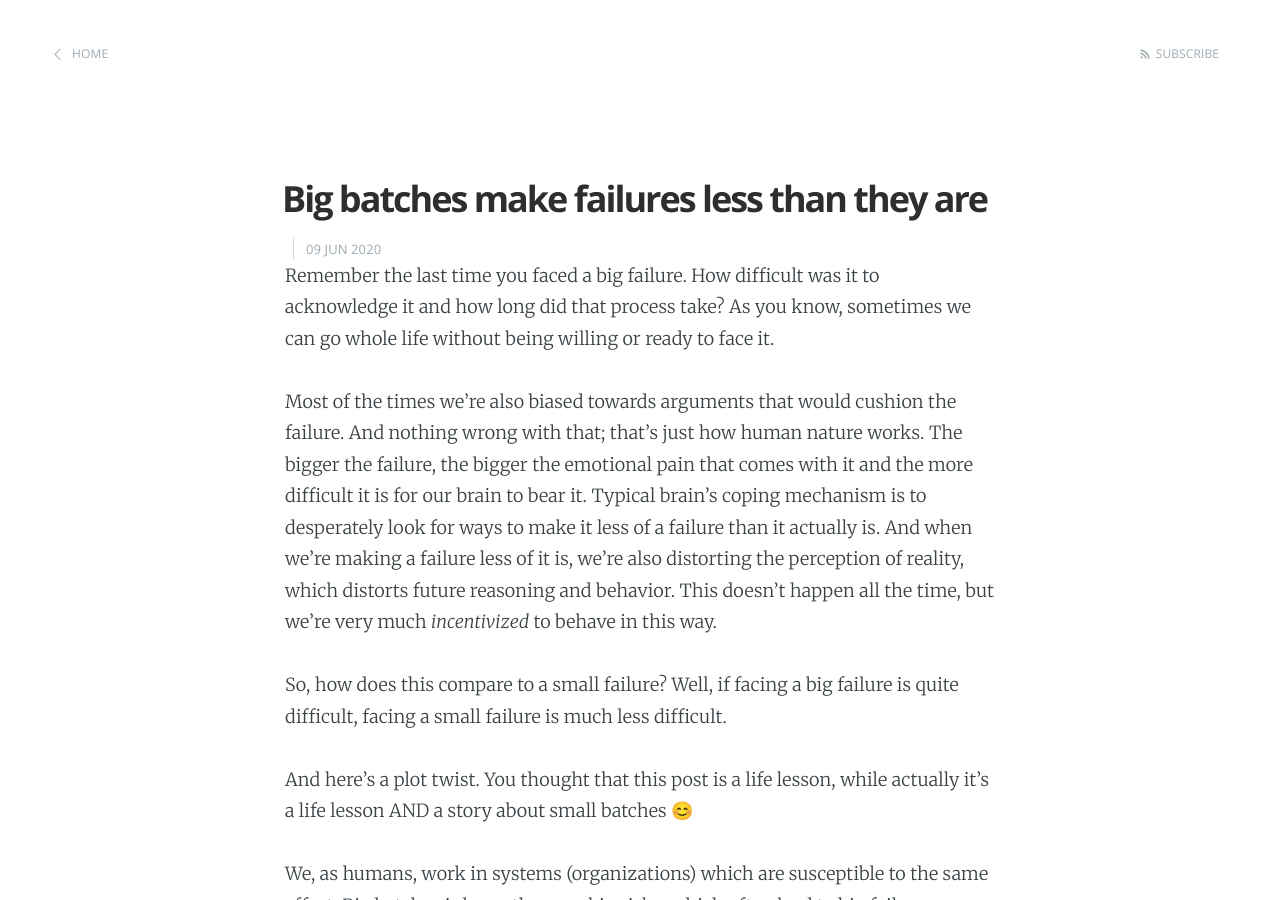
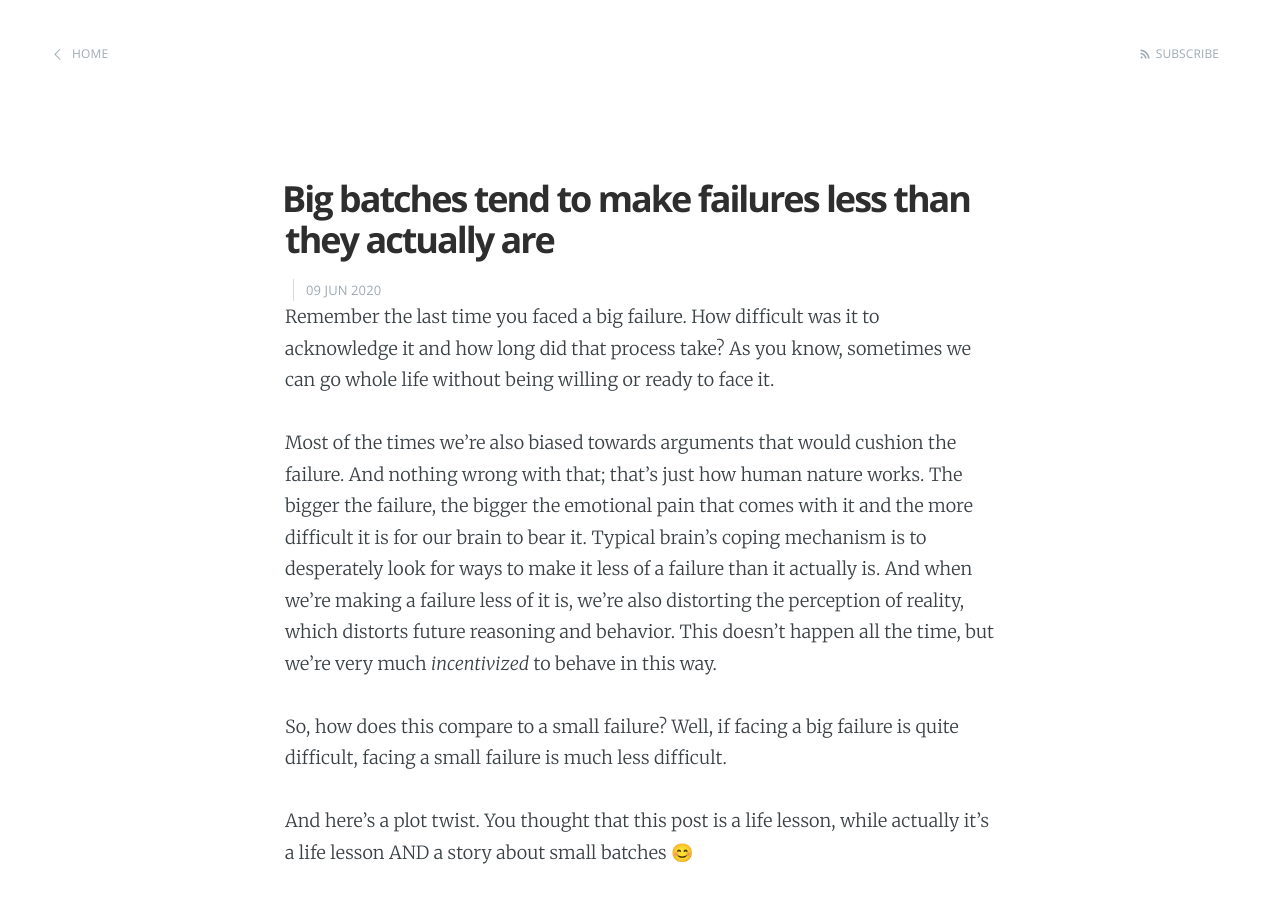
Before and after one commit to dragan-stepanovic/dragan-stepanovic.github.io, a Jekyll site: the page built from _posts/2020-06-09-big-batches-reality-distortion.md, in a window 1280 px wide and 900 px high. Built offline with Jekyll 4.4.1, drawn with Linux system fonts in a browser that asks for light colours.

Commit message:
Update 2020-06-09-big-batches-reality-distortion.md

```diff
--- a/_posts/2020-06-09-big-batches-reality-distortion.md
+++ b/_posts/2020-06-09-big-batches-reality-distortion.md
@@ -1,6 +1,6 @@
 ---
 layout: post
-title:  "Big batches make failures less than they are"
+title:  "Big batches tend to make failures less than they actually are"
 ---
 
 Remember the last time you faced a big failure. How difficult was it to acknowledge it and how long did that process take?
```
